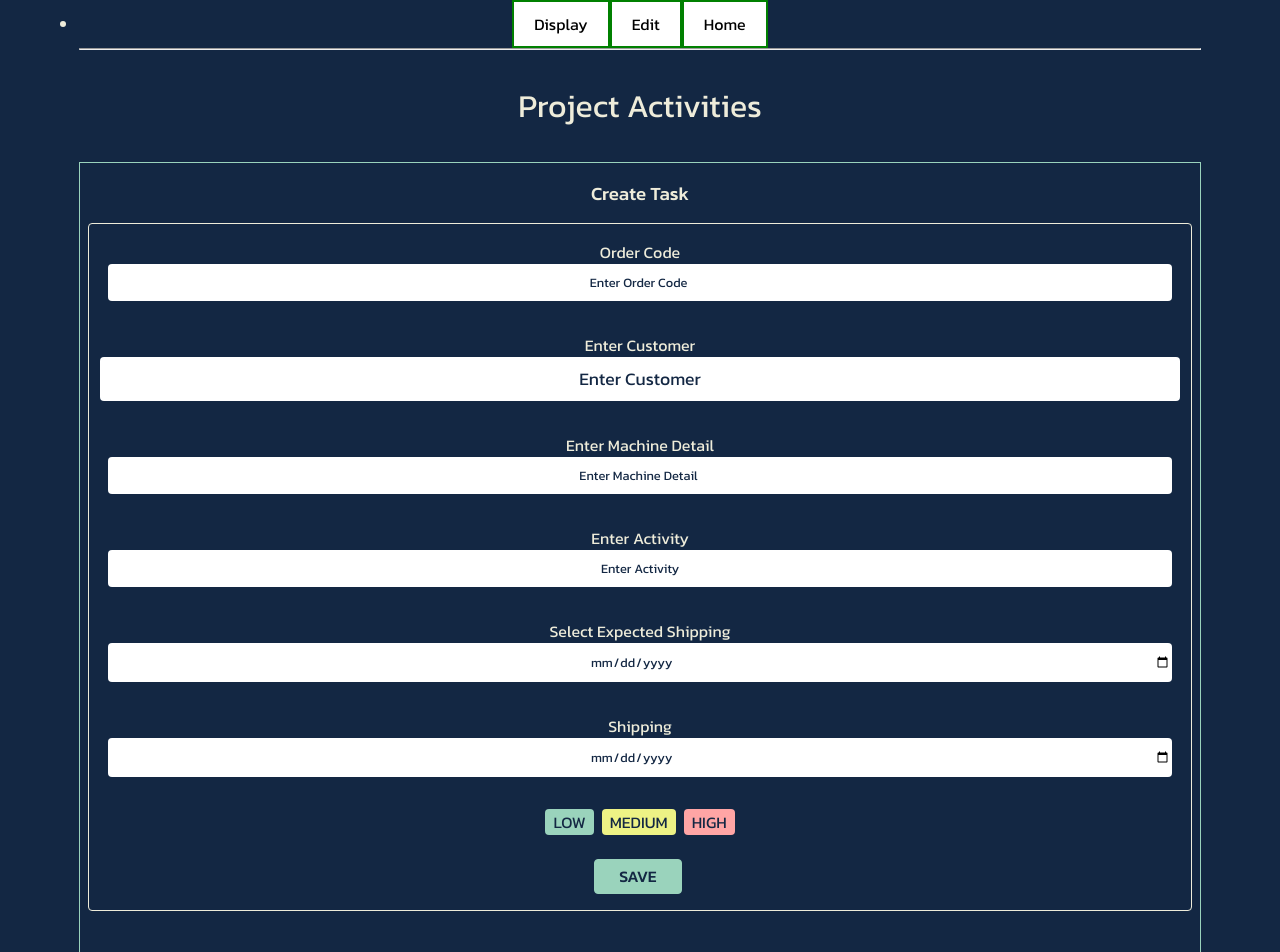
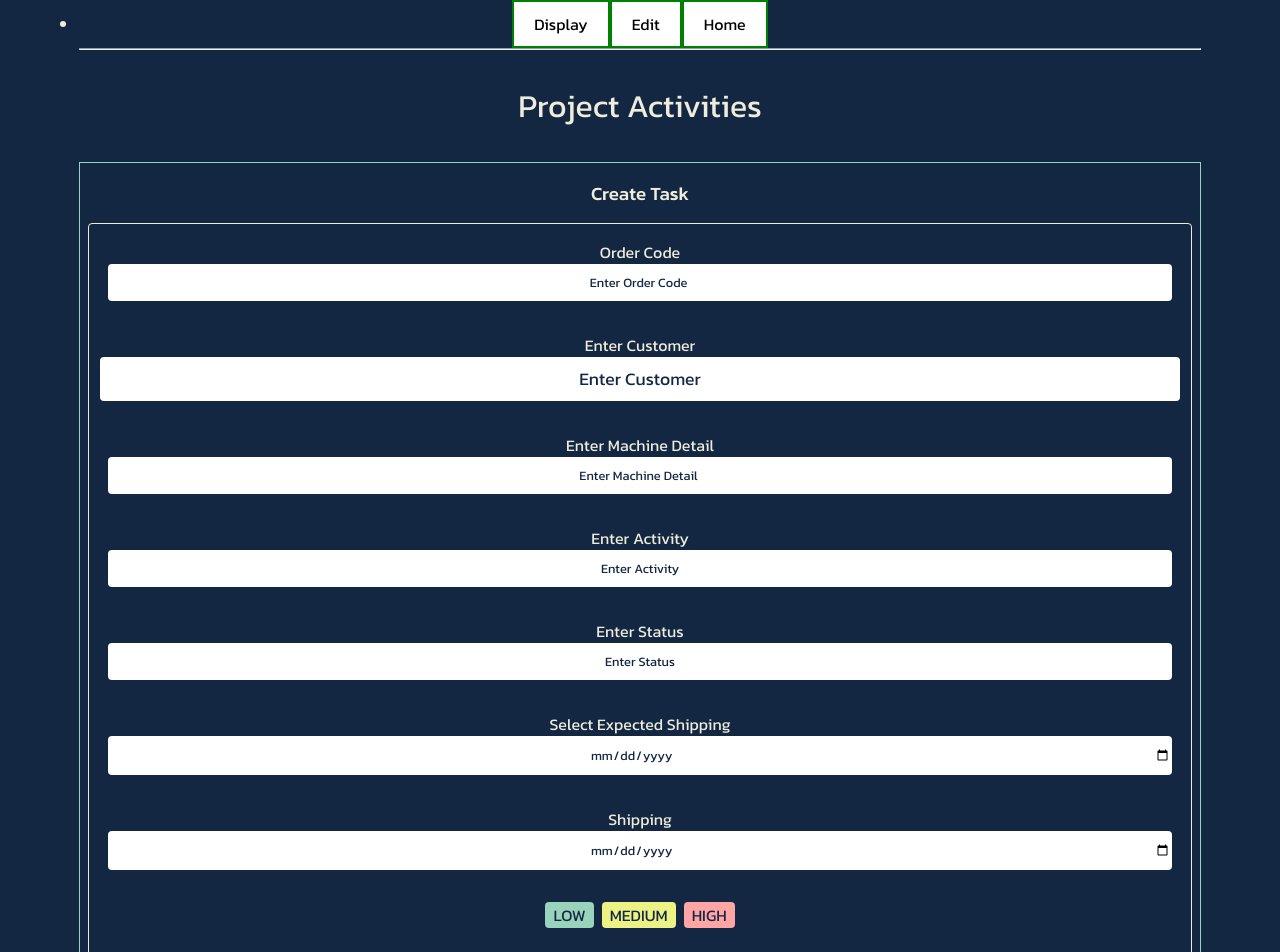
Before and after one commit to ms606/Project-Tracker, a React (Create React App) app in the folder client-side/: page / in a window 1280 px wide. Shown: the top 952 px of the page. Built offline with nearby package versions, Linux system fonts and the light colour scheme.

Commit message:
Add files via upload

```diff
--- a/client-side/package.json
+++ b/client-side/package.json
@@ -9,6 +9,7 @@
     "@testing-library/jest-dom": "^5.11.4",
     "@testing-library/react": "^11.1.0",
     "@testing-library/user-event": "^12.1.10",
+    "moment": "^2.29.1",
     "node-sass": "^4.14.1",
     "react": "^17.0.1",
     "react-dom": "^17.0.1",
--- a/client-side/src/components/App.js
+++ b/client-side/src/components/App.js
@@ -5,7 +5,6 @@ import "../styles/displayTable.scss";
 import StatusLine from "./StatusLine";
 import StatusLineDetail from "./StatusLineDetail";
 import StatusLineEdit from "./StatusLineEdit";
-import StatusLineDetailEdit from "./StatusLineDetailEdit";
 
 import {
   BrowserRouter as Router,
@@ -104,20 +103,25 @@ function Home() {
         orderCode: "",
         machineDet: "",
         expectedShipping: "",
-        shipping: ""
+        shipping: "",
+        status_new: ""
       },
     ]);
   }
 
   function addTask(taskToAdd) {
 
-    //console.log('taskToAdd puranay tasks 1',tasks);
+    console.log('taskToAdd puranay tasks 1',taskToAdd);
 
-    loadTasksFromLocalStorage();
+     //loadTasksFromLocalStorage();
 
-    let loadedTasks = localStorage.getItem("tasks");
+     //let loadedTasks = localStorage.getItem("tasks");
 
-    let tasks = JSON.parse(loadedTasks);
+     //let tasks = JSON.parse(loadedTasks);
+     let tasks = [];
+     tasks.push(taskToAdd);
+     console.log('after parsing tasks 1',tasks);
+
 
     //console.log('taskToAdd puranay tasks 2',tasks);
     //console.log('taskToAdd',taskToAdd);
@@ -129,9 +133,11 @@ function Home() {
 
     // console.log('filtered list ',filteredTasks);
 
-    let newTaskList = [...filteredTasks, taskToAdd];
+     let newTaskList = [...filteredTasks, taskToAdd];
 
     setTasks(newTaskList);
+
+    //setTasks(taskToAdd);
 
     saveTasksToLocalStorage(newTaskList);
     }
@@ -198,7 +204,9 @@ function Home() {
         duration: "",
         department: "",
         status: status,
-        orderCode: ""
+        orderCode: "",
+        startDate: "",
+        endDate: ""
       },
     ])
 
@@ -332,6 +340,7 @@ function Home() {
               <th>Order Code</th>
               <th>Customer</th>
               <th>Activity</th>
+              <th>department</th>
               <th>Urgency</th>
               <th>Machine Detail</th>
               <th>Expected Shipping</th>
@@ -340,7 +349,7 @@ function Home() {
               <th>No Of Resource</th>
               <th>hour</th>
               <th>duration</th>
-              <th>department</th>
+
             </thead>
 
             <tbody>
@@ -349,6 +358,7 @@ function Home() {
                     <td>{task.orderCode}</td>
                     <td>{task.customer}</td>
                     <td>{task.activity}</td>
+                    <th>{task.department}</th>
                     <td>{task.urgency}</td>
                     <td>{task.machineDet}</td>
                     <td>{task.expectedShipping}</td>
@@ -357,7 +367,6 @@ function Home() {
                     <th>{task.NoOfResource}</th>
                     <th>{task.hour}</th>
                     <th>{task.duration}</th>
-                    <th>{task.department}</th>
                  </tr>
                )
                }
--- a/client-side/src/components/StatusLineDetailEdit.js
+++ b/client-side/src/components/StatusLineDetailEdit.js
@@ -6,7 +6,7 @@ export default function StatusLineDetailEdit(props) {
 
   let taskList, tasksForStatus;
 
-  console.log('fjhadskjfdsjklfhdasljfdsjaklhfljdksaf',props);
+  //console.log('fjhadskjfdsjklfhdasljfdsjaklhfljdksaf',props);
 
   function handleAddEmpty() {
     addEmptyTask(status);
--- a/client-side/src/components/Task.js
+++ b/client-side/src/components/Task.js
@@ -29,7 +29,8 @@ export default function Task(props) {
           status: task.status,
           isCollapsed: true,
           expectedShipping: event.target.elements.expectedShipping.value,
-          shipping: event.target.elements.shipping.value
+          shipping: event.target.elements.shipping.value,
+          status_new: event.target.elements.status_new.value
         };
 
         addTask(newTask);
@@ -75,7 +76,9 @@ export default function Task(props) {
           disabled={collapsed}
           defaultValue={task.machineDet}
         />
+
         <br />
+
         <label>Enter Activity</label>
         <input
           type="text"
@@ -85,7 +88,21 @@ export default function Task(props) {
           disabled={collapsed}
           defaultValue={task.activity}
         />
+
         <br />
+
+        <label>Enter Status</label>
+        <input
+          type="text"
+          className="title input"
+          name="status_new"
+          placeholder="Enter Status"
+          disabled={collapsed}
+          defaultValue={task.status_new}
+        />
+
+        <br />
+
         <label>Select Expected Shipping</label>
         <input
           type="date"
--- a/client-side/src/components/TaskDetail.js
+++ b/client-side/src/components/TaskDetail.js
@@ -1,4 +1,6 @@
+import "../styles/taskDetail.scss";
 import { useState } from "react";
+import moment from "moment";
 
 export default function TaskDetail (props) {
     const { addTaskDetail, deleteTaskDetail, taskDetail, taskOrderCode } = props;
@@ -8,10 +10,34 @@ export default function TaskDetail (props) {
 
     const [collapsed,  setCollapsed ] = useState(taskDetail.isCollapsed);
     const [formAction, setFormAction] = useState("");
+    const [duration, setDuration] = useState("");
+    const [enddd, setEnddd] = useState("");
 
     //console.log('Add task', taskDetail.isCollapsed);
     //console.log('propies ', props);
     //console.log('propies detials', taskOrderCode);
+
+    function handleChangeDur(e){
+      setDuration(e.target.value);
+    }
+
+    function handleChange(e){
+      const options = { year: 'numeric', month: 'long', day: 'numeric' };
+      var date = new Date(e.target.value ) ;
+
+      var d  = new Date(date);
+
+      d.setDate(date.getDate() + parseInt(duration));
+
+      console.log(moment(d).format('DD-MMM-YYYY'));
+
+      console.log(duration);
+
+      taskDetail.endDate = moment(d).format('DD-MMM-YYYY');
+
+      setEnddd(moment(d).format('DD-MMM-YYYY'));
+
+    }
 
     function handleSubmit(event) {
       event.preventDefault();
@@ -31,6 +57,8 @@ export default function TaskDetail (props) {
             hour: event.target.elements.hour.value,
             duration: event.target.elements.duration.value,
             department: event.target.elements.department.value,
+            startDate: event.target.elements.startDate.value,
+            endtDate: event.target.elements.endDate.value,
             //taskOrderCode: taskDetail.taskOrderCode
         };
 
@@ -49,9 +77,21 @@ export default function TaskDetail (props) {
         {/* //className={`task ${collapsed ? "collapsedTask" : ""}`}> */}
 
         <form onSubmit={handleSubmit} className={collapsed ? "collapsed" : ""}>
+
+          <br />
+          <br />
           <input
             type="text"
-            //className="title input"
+            className="title input"
+            name="department"
+            placeholder="Enter Department"
+            disabled={collapsed}
+            defaultValue={taskDetail.department}
+          />
+
+          <input
+            type="text"
+            className="title input"
             name="resource"
             placeholder="Enter Resource."
             disabled={collapsed}
@@ -60,7 +100,7 @@ export default function TaskDetail (props) {
 
           <input
             type="text"
-            //className="title input"
+            className="title input"
             name="NoOfResource"
             placeholder="Number Of Resource "
             disabled={collapsed}
@@ -69,7 +109,7 @@ export default function TaskDetail (props) {
 
           <input
             type="text"
-           // className="title input"
+            className="title input"
             name="hour"
             placeholder="Enter Hour"
             disabled={collapsed}
@@ -78,22 +118,40 @@ export default function TaskDetail (props) {
 
           <input
             type="number"
-           // className="title input"
+            className="title input"
             name="duration"
             placeholder="Enter Duration"
             disabled={collapsed}
             defaultValue={taskDetail.duration}
+            onChange={handleChangeDur}
           />
 
+          <br />
+          <label>Select Start Date      </label>
+          <input
+            type="date"
+            className="title input"
+            name="startDate"
+            placeholder="Select Start Date"
+            disabled={collapsed}
+            defaultValue={taskDetail.startDate}
+            onChange={handleChange}
+          />
+
+          <br />
+          <label>Select End Date             </label>
           <input
             type="text"
-           // className="title input"
-            name="department"
-            placeholder="Enter Department"
+            className="title input"
+            name="endDate"
+            placeholder="Select End Date"
             disabled={collapsed}
-            defaultValue={taskDetail.department}
+            value={enddd}
+            defaultValue={enddd}
           />
 
+          <br />
+          <br />
           <button
             onClick={() => {
               setFormAction("save");
--- a/client-side/src/styles/_properties.scss
+++ b/client-side/src/styles/_properties.scss
@@ -1,7 +1,7 @@
 $blue: #132743;
 $grey: #686d76;
 $white: #eeecda;
-$gold: #edc988;
+$gold:  #686d76;
 $green: #9ad3bc;
 $yellow: #edf285;
 $pink: #ffa5a5;
--- /dev/null
+++ b/client-side/src/styles/taskDetail.scss
@@ -0,0 +1,44 @@
+@import "properties.scss";
+
+
+form {
+   //display: flex;
+   //flex-direction: column;
+   //text-align: center;
+   align-items: center;
+   margin: 0 0.25rem;
+
+   .input {
+     background-color: white;
+     border: 1px solid;
+     color: $black;
+     text-align: center;
+     resize: none;
+     //display: flex;
+     font-family: "Kanit", sans-serif;
+
+     &:hover {
+       cursor: pointer;
+       border: 1px solid $white;
+     }
+
+     &:focus {
+       outline: none;
+       border-color: $gold;
+       color: $black;
+     }
+
+     &::placeholder {
+       color: $black;
+     }
+   }
+
+   .button {
+    padding: 0.025rem 0.5rem;
+
+  }
+
+  &:hover .button {
+    display: inline-block;
+  }
+}
```
Also changed, not shown: 1 other file (tests, documents, lock files or other folders).
